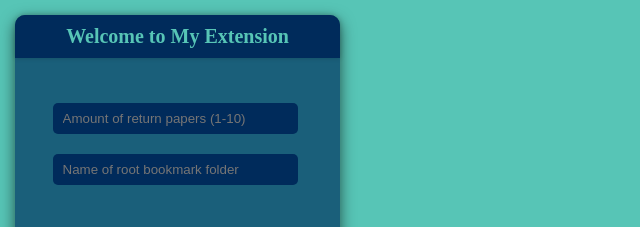
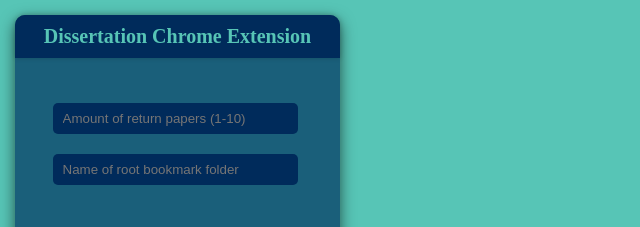
Before and after one commit to Surfytom/SemanticSearchingChromeExtension, a website built with webpack: page ChromeExtension/public/popup.html in a window 1280 px wide. Shown: the top 227 px of the page, 0-640 px from the left. Built offline with nearby package versions, Linux system fonts and the light colour scheme; files whose address does not match are found by name.

Commit message:
changed server side query call layout. changed chrome extension title to be more suitable

```diff
--- a/ChromeExtension/public/popup.html
+++ b/ChromeExtension/public/popup.html
@@ -8,7 +8,7 @@
   <body>
     <div class="popup">
       <div class="title-box">
-        <h1 class="title">Welcome to My Extension</h1>
+        <h1 class="title">Dissertation Chrome Extension</h1>
       </div>
       <form>
         <div class="form-group">
--- a/server/server.js
+++ b/server/server.js
@@ -41,7 +41,8 @@ async function queryDatabase(queryBody, limitAmount) {
     }
 
     // Calls graphql query returning only pdfId and title fields
-    result = await databaseClient.graphql.get().withClassName("Paper").withFields("pdfId title").withNearText(nearTextArgs).withLimit(limitAmount).do();
+    result = await databaseClient.graphql.get().withClassName("Paper")
+    .withFields("pdfId title").withNearText(nearTextArgs).withLimit(limitAmount).do();
 
     // removes unnecessary object layers
     result = result.data.Get.Paper;
```
